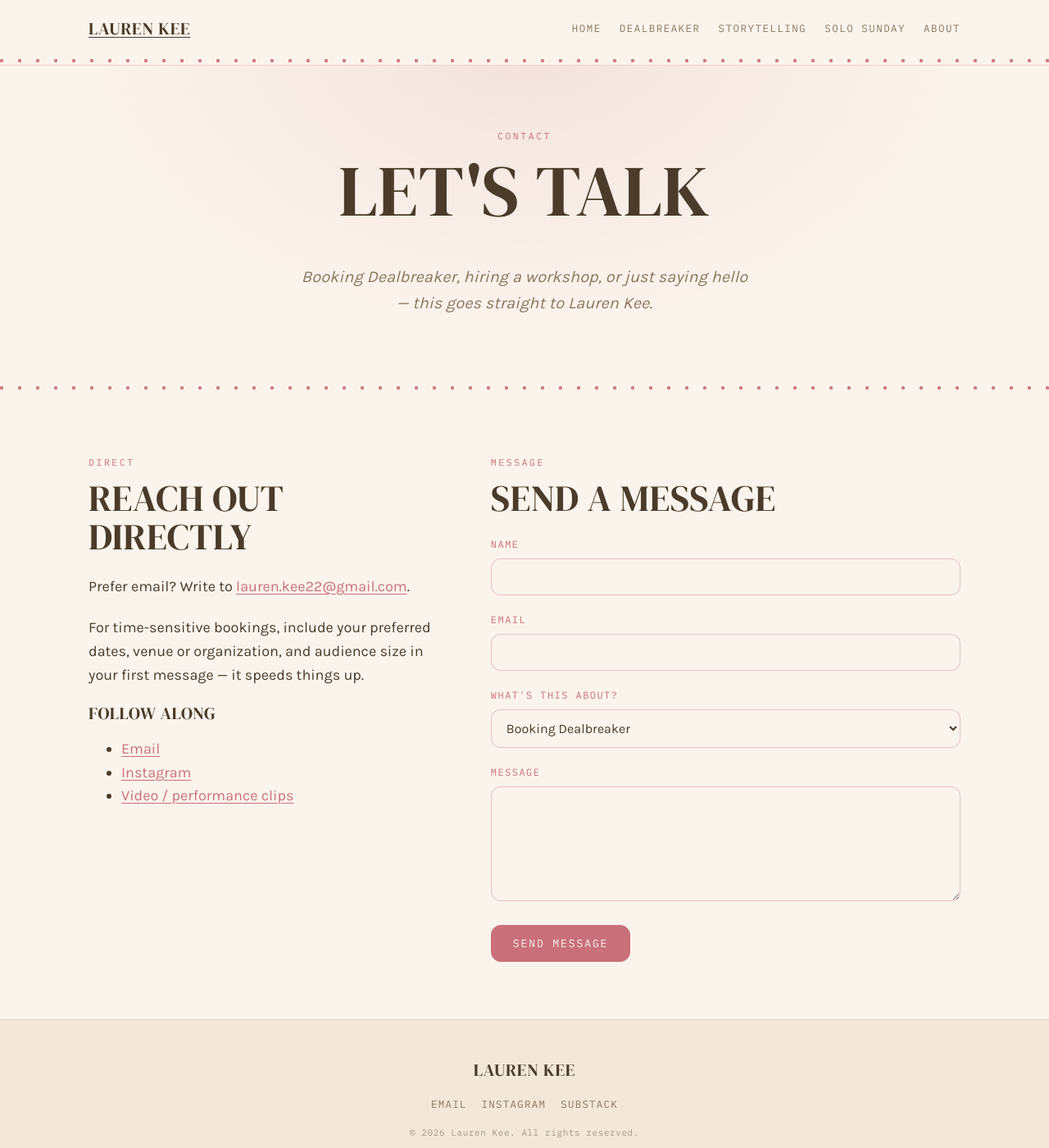
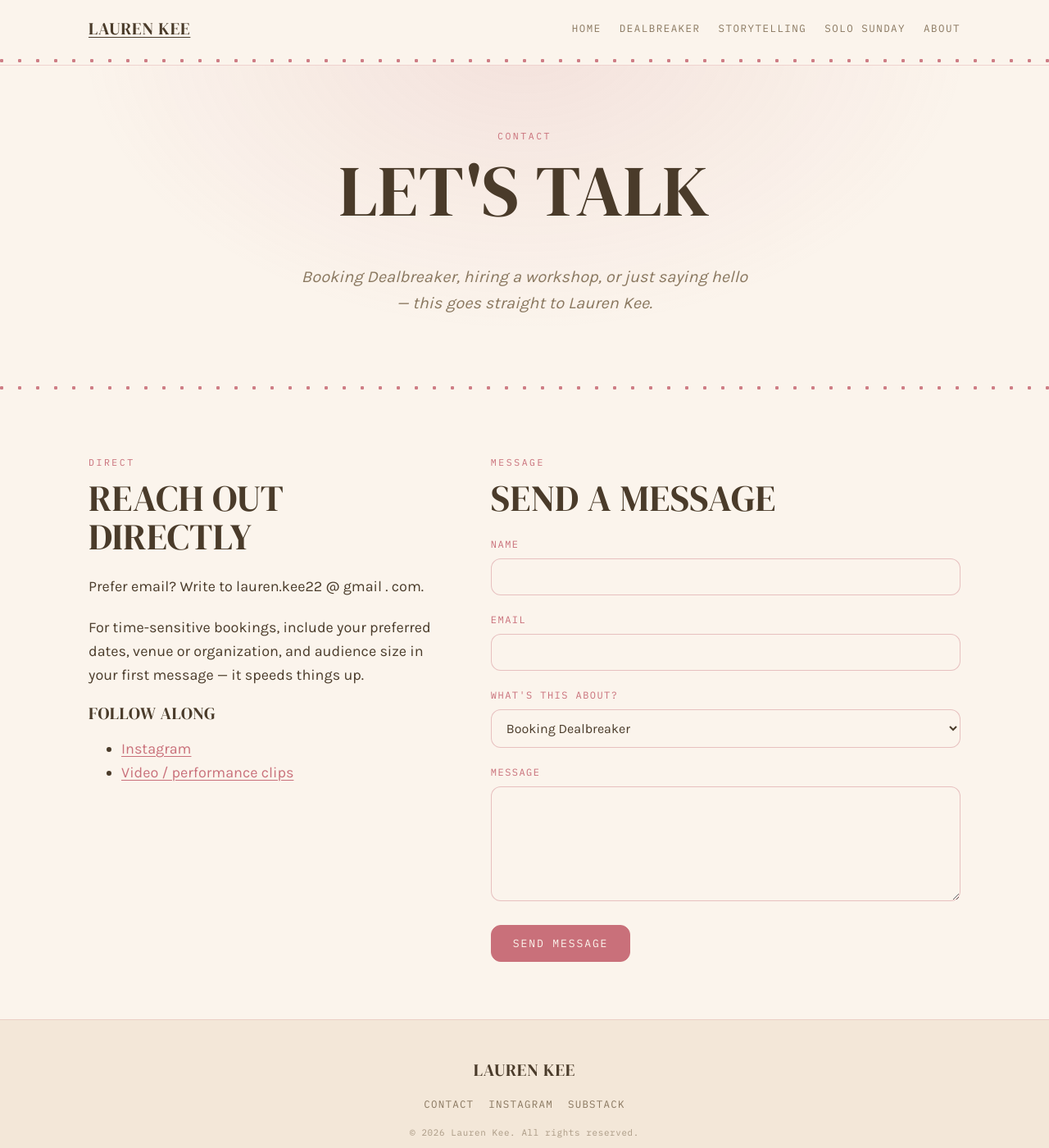
Before and after one commit to laurenkee-hub/site, a Jekyll site: the page built from contact.md, in a window 1280 px wide and 1400 px high. Shown: the whole window at 82% size. Built offline with Jekyll 4.4.1, drawn with Linux system fonts in a browser that asks for light colours; some web fonts are replaced.

Commit message:
Remove email links site-wide; point to contact form and show spaced email text
Co-Authored-By: Claude Opus 5.5 <noreply@anthropic.com>
Claude-Session: https://claude.ai/code/session_01RvpCzJAhEDzsZVzbsJ6qiW

```diff
--- a/_includes/footer.html
+++ b/_includes/footer.html
@@ -2,7 +2,7 @@
   <div class="wrap">
     <span class="site-brand">{{ site.author }}</span>
     <ul class="footer-links">
-      <li><a href="mailto:{{ site.social.email }}">Email</a></li>
+      <li><a href="{{ '/contact/' | relative_url }}">Contact</a></li>
       <li><a href="{{ site.social.instagram }}">Instagram</a></li>
 <li><a href="{{ site.social.substack }}">Substack</a></li>
     </ul>
--- a/contact.md
+++ b/contact.md
@@ -17,12 +17,11 @@ permalink: /contact/
     <div>
       <p class="eyebrow">Direct</p>
       <h2 class="mt-0">Reach out directly</h2>
-      <p>Prefer email? Write to <a href="mailto:{{ site.social.email }}">{{ site.social.email }}</a>.</p>
+      <p>Prefer email? Write to lauren.kee22 @ gmail . com.</p>
       <p>For time-sensitive bookings, include your preferred dates, venue or organization, and audience size in your first message — it speeds things up.</p>
 
       <h3>Follow along</h3>
       <ul>
-        <li><a href="mailto:{{ site.social.email }}">Email</a></li>
         {% if site.social.instagram and site.social.instagram != "" %}<li><a href="{{ site.social.instagram }}">Instagram</a></li>{% endif %}
         {% if site.social.youtube and site.social.youtube != "" %}<li><a href="{{ site.social.youtube }}">Video / performance clips</a></li>{% endif %}
       </ul>
```
Also changed, not shown: index.md (+1 -1 lines).
